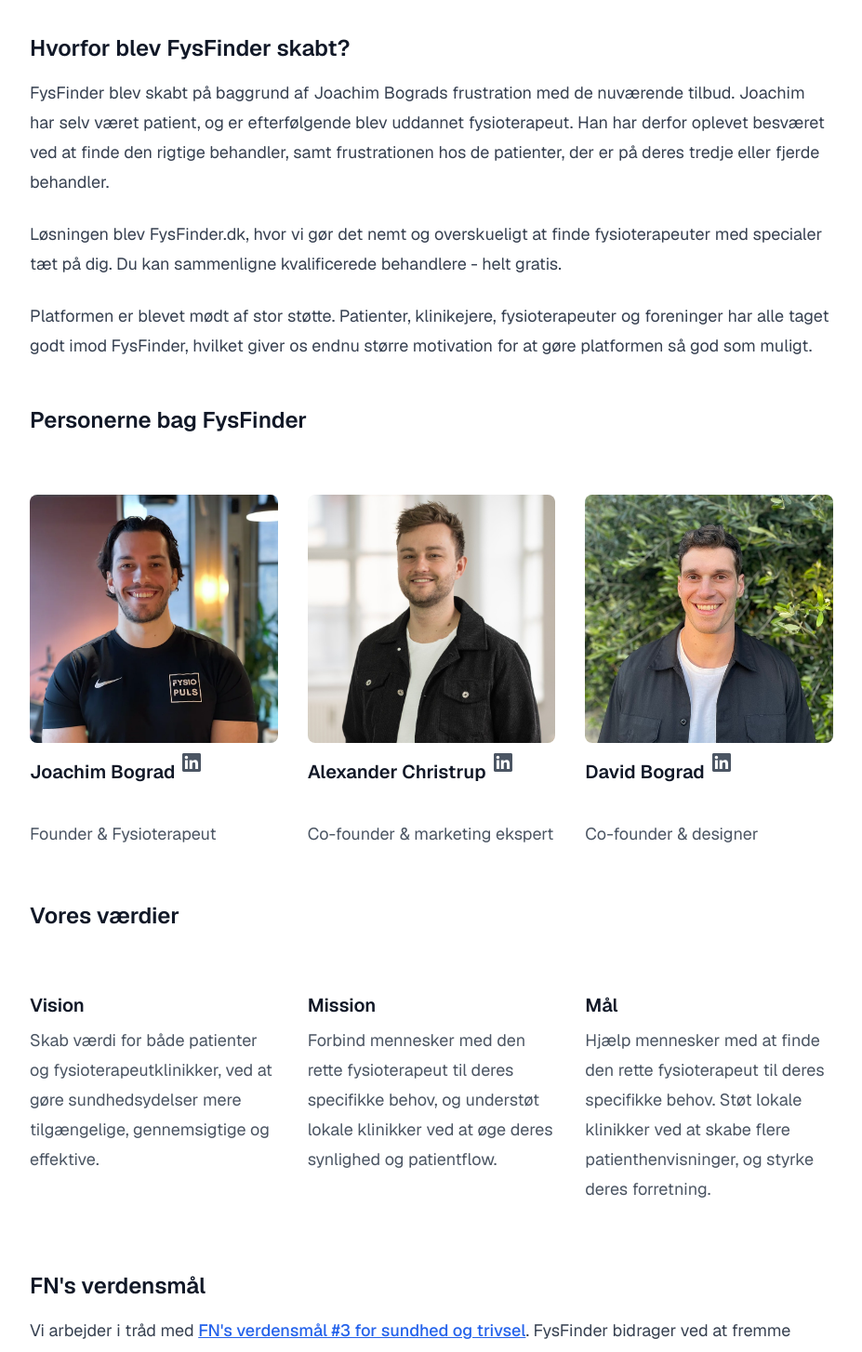
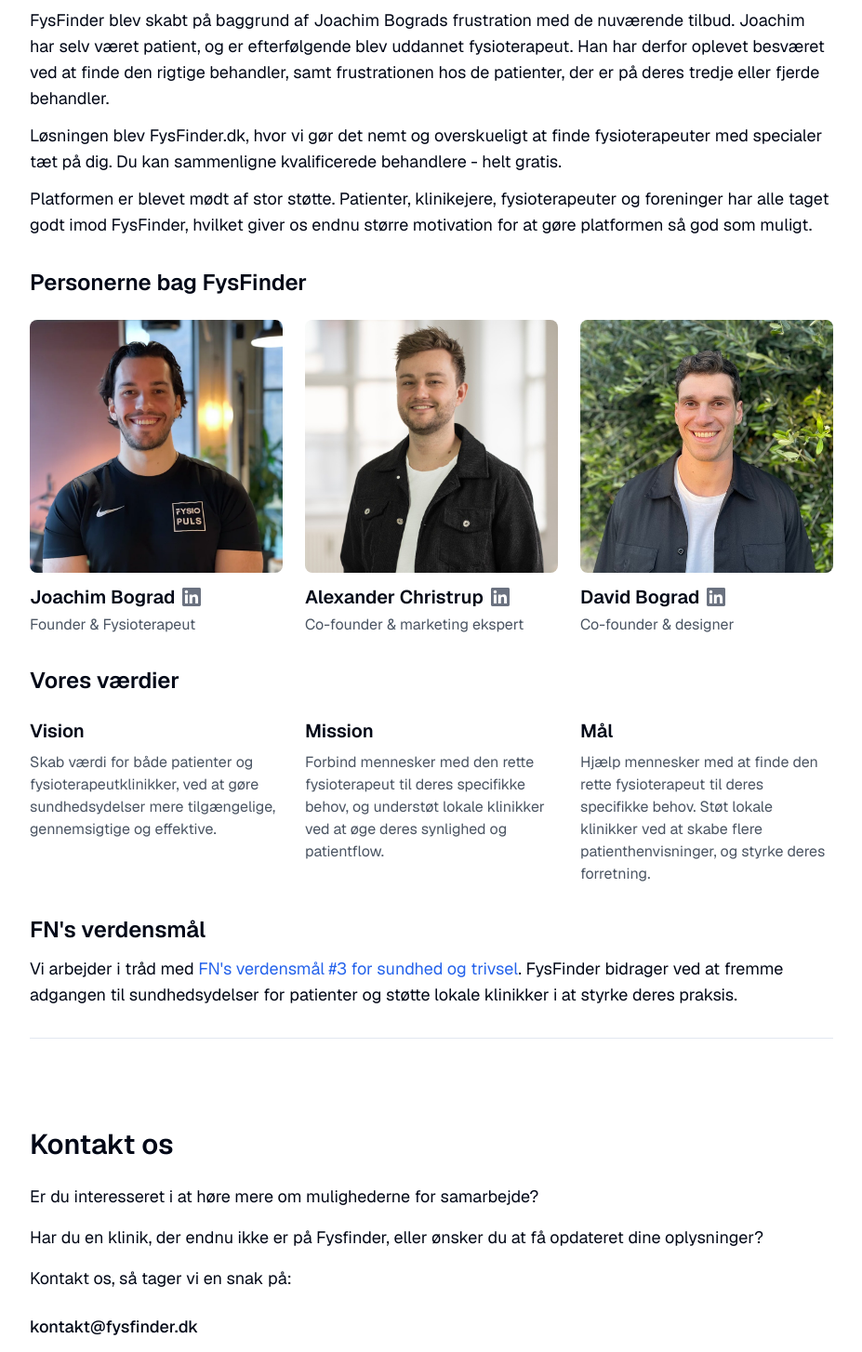
Before and after one commit to davidbograd/fysfinder-next, a Next.js app: page /om-os in a window 1280 px wide. Shown: the part 480-1934 px from the top of the page at 93% size, without its empty margins (176-1103 px from the left). Built offline with nearby package versions, Linux system fonts and the light colour scheme.

Commit message:
kontakt os paa om os

```diff
--- a/src/app/components/Footer.tsx
+++ b/src/app/components/Footer.tsx
@@ -20,7 +20,7 @@ export default function Footer() {
               Samarbejdspartnere
             </Link>
             <Link
-              href="/kontakt"
+              href="/om-os#kontakt"
               className="text-gray-600 hover:text-gray-900 text-sm"
             >
               Kontakt
--- a/src/app/components/FounderCard.tsx
+++ b/src/app/components/FounderCard.tsx
@@ -18,7 +18,7 @@ export function FounderCard({
 }: FounderCardProps) {
   return (
     <div className="flex flex-col w-full">
-      <div className="mb-4 relative aspect-square w-full">
+      <div className="mb-3 relative aspect-square w-full">
         <Image
           src={imageUrl}
           alt={alt}
@@ -28,13 +28,13 @@ export function FounderCard({
         />
       </div>
       <div className="text-left w-full">
-        <div className="flex items-center gap-2 mb-1">
+        <div className="flex items-center gap-2">
           <h3 className="text-xl font-semibold">{name}</h3>
           <a
             href={linkedinUrl}
             target="_blank"
             rel="noopener noreferrer"
-            className="text-gray-600 hover:text-blue-600"
+            className="text-gray-500 hover:text-blue-600"
           >
             <svg
               className="w-5 h-5"
@@ -46,7 +46,7 @@ export function FounderCard({
             </svg>
           </a>
         </div>
-        <p className="text-gray-600 mb-2">{role}</p>
+        <p className="text-gray-600 mt-1">{role}</p>
       </div>
     </div>
   );
--- a/src/app/kontakt/page.tsx
+++ /dev/null
@@ -1,50 +0,0 @@
-import Image from "next/image";
-
-export const metadata = {
-  title: "Kontakt | FysFinder",
-  description:
-    "Kontakt FysFinder for samarbejde eller spørgsmål om vores platform.",
-};
-
-export default function KontaktPage() {
-  return (
-    <div className="container max-w-4xl mx-auto px-4 py-12">
-      <h1 className="text-4xl font-bold mb-8">Kontakt</h1>
-
-      <div className="grid md:grid-cols-2 gap-8 items-start">
-        <div>
-          <div className="space-y-6 mb-8">
-            <p className="text-lg">
-              Er du interesseret i at høre mere om mulighederne for samarbejde?
-            </p>
-
-            <p className="text-lg">
-              Har du en klinik, der endnu ikke er på Fysfinder, eller ønsker du
-              at få opdateret dine oplysninger?
-            </p>
-
-            <p className="text-lg">Kontakt os, så tager vi en snak på:</p>
-          </div>
-
-          <div className="text-lg font-medium">kontakt@fysfinder.dk</div>
-        </div>
-
-        <div className="flex flex-col items-center">
-          <div className="relative aspect-[3/4] w-1/2">
-            <Image
-              src="/images/om-os/joachimbograd-fysfinder.png"
-              alt="Joachim fra FysFinder"
-              fill
-              className="object-cover rounded-lg"
-              sizes="(max-width: 768px) 50vw, 25vw"
-              priority
-            />
-          </div>
-          <p className="text-sm text-gray-600 mt-2 w-1/2">
-            Joachim Bograd, Founder & Fysioterapeut
-          </p>
-        </div>
-      </div>
-    </div>
-  );
-}
--- a/src/app/om-os/page.tsx
+++ b/src/app/om-os/page.tsx
@@ -3,6 +3,7 @@ import { Breadcrumbs } from "@/app/components/Breadcrumbs";
 import Link from "next/link";
 import { FounderCard } from "@/app/components/FounderCard";
 import { AboutUsStructuredData } from "@/app/components/AboutUsStructuredData";
+import Image from "next/image";
 
 export const metadata: Metadata = {
   title: "Om Fysfinder.dk | Platform til at finde fysioterapeuter i Danmark",
@@ -36,16 +37,16 @@ export default function OmOsPage() {
       <AboutUsStructuredData founders={founders} />
       <Breadcrumbs items={breadcrumbItems} />
 
-      <div className="space-y-12 mt-8">
+      <div className="space-y-8 mt-6">
         <header>
-          <h1 className="text-3xl font-bold mb-6">
+          <h1 className="text-3xl font-bold mb-4">
             Hvem er FysFinder.dk? Danmarks platform til at finde fysioterapeuter
           </h1>
         </header>
 
-        <div className="prose prose-lg max-w-none">
-          <section className="mb-12">
-            <p className="mb-4">
+        <div className="space-y-8">
+          <section>
+            <p className="mb-3 text-lg">
               FysFinder er skabt som din go-to platform til at{" "}
               <Link
                 href="/find/fysioterapeut/danmark"
@@ -57,43 +58,46 @@ export default function OmOsPage() {
               sammenligne fysioterapeut tilbud og klinikker, uanset hvilken
               behandlingsform du søger.
             </p>
-            <p>
+            <p className="text-lg">
               FysFinder hjælper lokale klinikker med at få flere patienter. Det
               er udfordrende at drive en fysioterapeutklinik, og det gør vi
               noget ved gennem øget synlighed og flere patienthenvisninger.
             </p>
           </section>
 
-          <section className="mb-12">
-            <h2 className="text-2xl font-semibold mb-4">
+          <section>
+            <h2 className="text-2xl font-semibold mb-3">
               Hvorfor blev FysFinder skabt?
             </h2>
+            <div className="space-y-3 text-lg">
               <p>
                 FysFinder blev skabt på baggrund af Joachim Bograds frustration
                 med de nuværende tilbud. Joachim har selv været patient, og er
-              efterfølgende blev uddannet fysioterapeut. Han har derfor oplevet
-              besværet ved at finde den rigtige behandler, samt frustrationen
-              hos de patienter, der er på deres tredje eller fjerde behandler.
+                efterfølgende blev uddannet fysioterapeut. Han har derfor
+                oplevet besværet ved at finde den rigtige behandler, samt
+                frustrationen hos de patienter, der er på deres tredje eller
+                fjerde behandler.
               </p>
-            <p className="mt-4">
-              Løsningen blev FysFinder.dk, hvor vi gør det nemt og overskueligt
-              at finde fysioterapeuter med specialer tæt på dig. Du kan
-              sammenligne kvalificerede behandlere - helt gratis.
+              <p>
+                Løsningen blev FysFinder.dk, hvor vi gør det nemt og
+                overskueligt at finde fysioterapeuter med specialer tæt på dig.
+                Du kan sammenligne kvalificerede behandlere - helt gratis.
               </p>
-            <p className="mt-4">
-              Platformen er blevet mødt af stor støtte. Patienter, klinikejere,
-              fysioterapeuter og foreninger har alle taget godt imod FysFinder,
-              hvilket giver os endnu større motivation for at gøre platformen så
-              god som muligt.
+              <p>
+                Platformen er blevet mødt af stor støtte. Patienter,
+                klinikejere, fysioterapeuter og foreninger har alle taget godt
+                imod FysFinder, hvilket giver os endnu større motivation for at
+                gøre platformen så god som muligt.
               </p>
+            </div>
           </section>
 
-          <section className="mb-12">
-            <h2 className="text-2xl font-semibold mb-8">
+          <section>
+            <h2 className="text-2xl font-semibold mb-6">
               Personerne bag FysFinder
             </h2>
 
-            <div className="grid grid-cols-1 md:grid-cols-3 gap-8">
+            <div className="grid grid-cols-1 md:grid-cols-3 gap-6">
               <FounderCard
                 name="Joachim Bograd"
                 role="Founder & Fysioterapeut"
@@ -120,10 +124,10 @@ export default function OmOsPage() {
             </div>
           </section>
 
-          <section className="mb-12">
-            <h2 className="text-2xl font-semibold mb-8">Vores værdier</h2>
+          <section>
+            <h2 className="text-2xl font-semibold mb-6">Vores værdier</h2>
 
-            <div className="grid grid-cols-1 md:grid-cols-3 gap-8">
+            <div className="grid grid-cols-1 md:grid-cols-3 gap-6">
               <div>
                 <h3 className="text-xl font-semibold mb-2">Vision</h3>
                 <p className="text-gray-600">
@@ -153,11 +157,11 @@ export default function OmOsPage() {
             </div>
           </section>
 
-          <section className="mb-12">
-            <h2 className="text-2xl font-semibold mb-4">
+          <section>
+            <h2 className="text-2xl font-semibold mb-3">
               FN&apos;s verdensmål
             </h2>
-            <p>
+            <p className="text-lg">
               Vi arbejder i tråd med{" "}
               <a
                 href="https://www.verdensmaalene.dk/maal/3"
@@ -172,6 +176,29 @@ export default function OmOsPage() {
               praksis.
             </p>
           </section>
+
+          {/* Contact Section */}
+          <section className="pt-24 border-t pb-48" id="kontakt">
+            <h2 className="text-3xl font-semibold mb-6">Kontakt os</h2>
+
+            <div>
+              <div className="space-y-4 mb-6">
+                <p className="text-lg">
+                  Er du interesseret i at høre mere om mulighederne for
+                  samarbejde?
+                </p>
+
+                <p className="text-lg">
+                  Har du en klinik, der endnu ikke er på Fysfinder, eller ønsker
+                  du at få opdateret dine oplysninger?
+                </p>
+
+                <p className="text-lg">Kontakt os, så tager vi en snak på:</p>
+              </div>
+
+              <div className="text-lg font-medium">kontakt@fysfinder.dk</div>
+            </div>
+          </section>
         </div>
       </div>
     </main>
```
Lines whose indentation alone changed are shown as unchanged.
